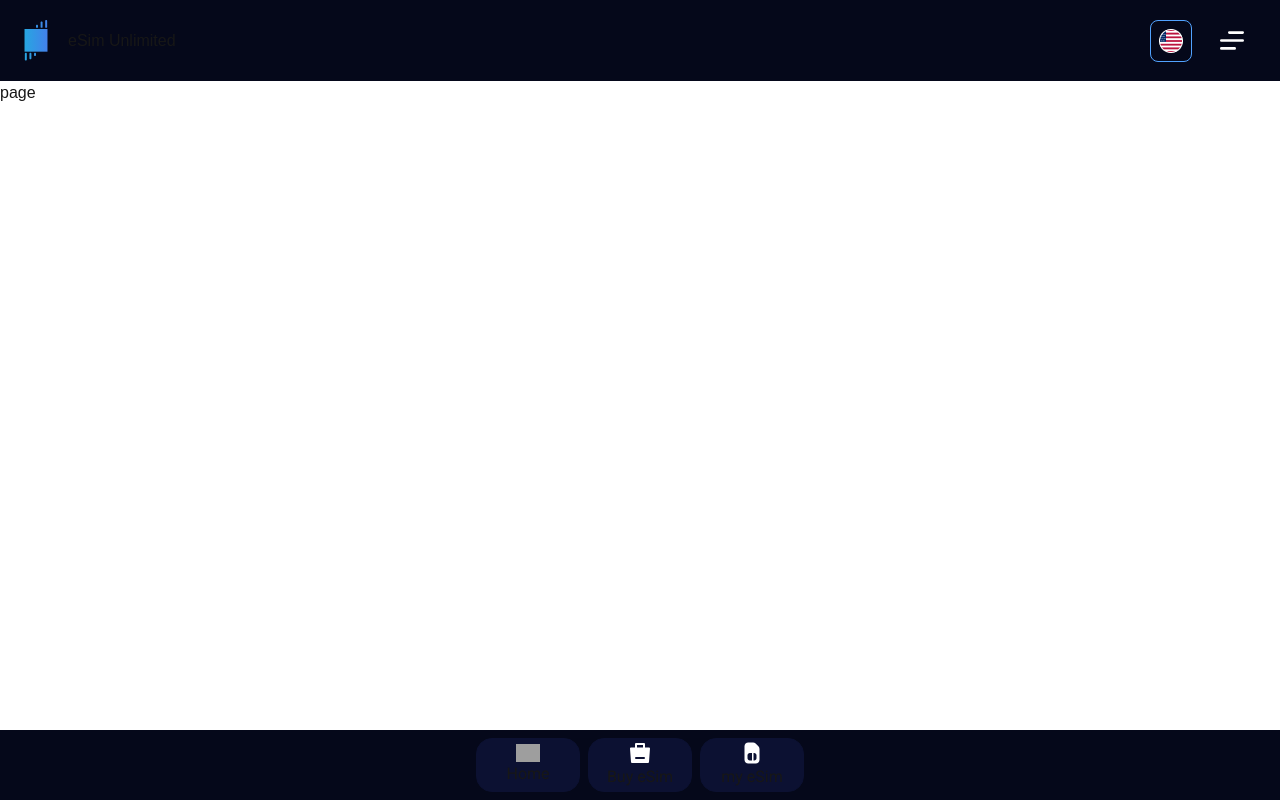
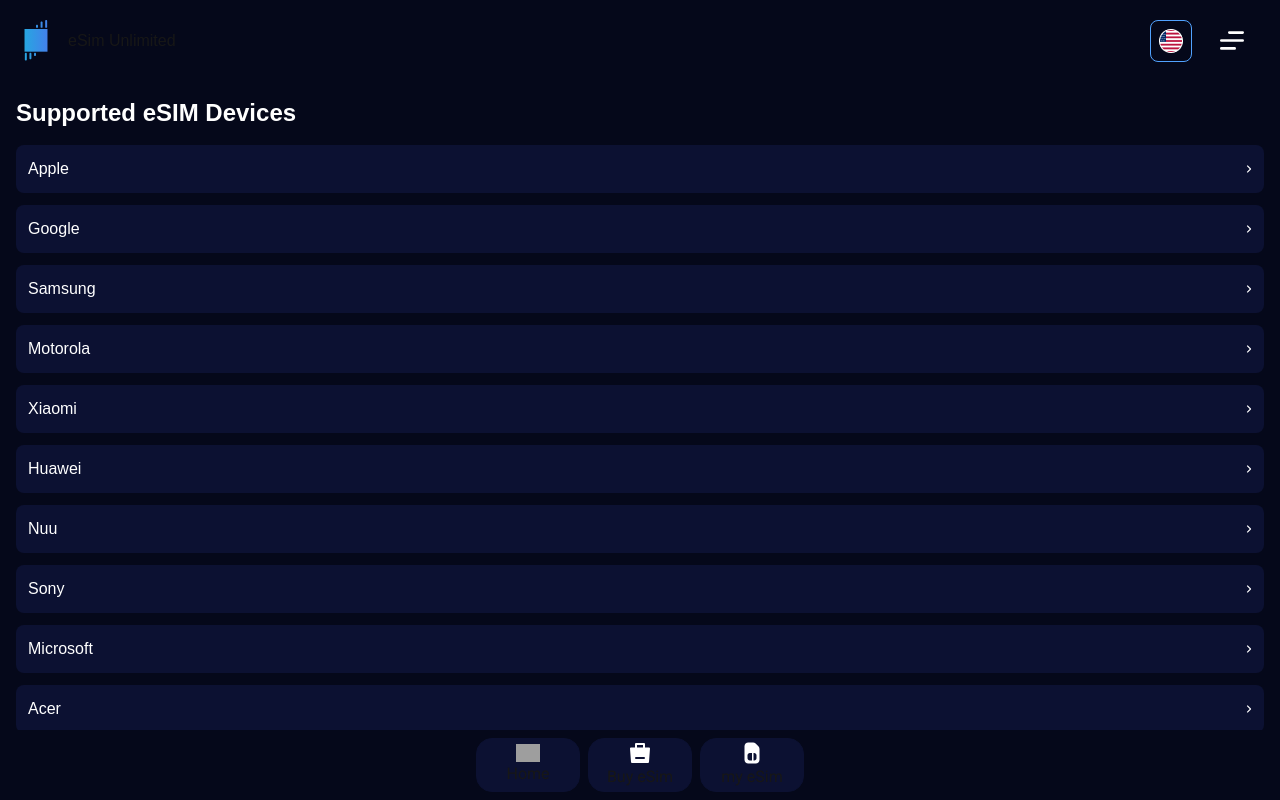
Before and after one commit to TolykbaevIlyas/eSIM, a Next.js app: page /support-device in a window 1280 px wide. Shown: the top 800 px of the page. Built offline with nearby package versions, Linux system fonts and the light colour scheme; grey boxes are pictures that could not be loaded.

Commit message:
feat: create support-devices

```diff
--- a/src/app/(pages)/faq/page.tsx
+++ b/src/app/(pages)/faq/page.tsx
@@ -1,5 +1,5 @@
 'use client'
-import React, { useEffect, useState } from "react";
+import React, { useState } from "react";
 import { motion } from "framer-motion";
 import Image from "next/image";
 
--- a/src/app/(pages)/support-device/page.tsx
+++ b/src/app/(pages)/support-device/page.tsx
@@ -1,9 +1,130 @@
-import React from 'react'
+"use client";
 
-const page = () => {
-  return (
-    <div>page</div>
-  )
+import Image from "next/image";
+import { useEffect, useState } from "react";
+
+interface DeviceCategory {
+  name: string;
+  devices?: string[];
 }
 
-export default page
+interface BrandData {
+  brand: string;
+  categories: DeviceCategory[];
+}
+
+const SupportedDevicesPage = () => {
+  // Список брендов
+  const [brands, setBrands] = useState<BrandData[]>([]);
+  // Выбранный бренд
+  const [selectedBrand, setSelectedBrand] = useState<BrandData | null>(null);
+  // Выбранная категория
+  const [selectedCategory, setSelectedCategory] = useState<DeviceCategory | null>(null);
+
+  useEffect(() => {
+    fetch("/esim_devices.json")
+      .then((res) => res.json())
+      .then((data) => {
+        console.log("Loaded data:", data);
+        // Если JSON приходит в виде объекта с ключом devices, сразу устанавливаем его
+        if (data.devices) {
+          setBrands(data.devices);
+        } else if (Array.isArray(data)) {
+          setBrands(data);
+        } else {
+          console.error("Неверная структура данных:", data);
+        }
+      })
+      .catch((err) => console.error("Failed to load data", err));
+  }, []);
+
+  let headerTitle = "Supported eSIM Devices";
+  if (selectedCategory) {
+    headerTitle = "Supported eSIM Devices";
+  } else if (selectedBrand) {
+    headerTitle = "Supported eSIM Devices";
+  }
+
+  return (
+    <div className="p-4 text-white bg-mainbg min-h-screen">
+
+      {/* Уровень брендов */}
+      {!selectedBrand && (
+
+        <div className="space-y-3">
+            <h1 className="text-2xl font-bold mb-4">{headerTitle}</h1>
+          {brands.map((brand, index) => (
+            <button
+              key={index}
+              className="w-full bg-bglight text-left p-3 rounded-lg hover:bg-[#1E254B] transition"
+              onClick={() => setSelectedBrand(brand)}
+            >
+              <span className="flex justify-between">
+                {brand.brand}
+                <Image src="/images/supportedDevice/arrow.svg" width={7} height={14} alt="arrow"/>
+              </span>
+            </button>
+          ))}
+        </div>
+      )}
+      {/* Уровень категорий */}
+      {selectedBrand && !selectedCategory && (
+        <div className="space-y-3">
+            <div className="flex gap-[18px]">
+                <button
+                    className="mb-3 text-blue-400 hover:underline"
+                    onClick={() => {
+                    setSelectedBrand(null);
+                    setSelectedCategory(null);
+                    }}
+                >
+                    <Image src="/images/supportedDevice/arrowL.svg" width={12} height={24} alt="arrow"/>
+                </button>
+                <h1 className="text-2xl font-bold mb-4">{headerTitle}</h1>
+
+            </div>
+          {selectedBrand.categories.map((category) => (
+            <button
+              key={category.name}
+              className="w-full bg-bglight text-left p-3 rounded-lg hover:bg-[#1E254B] transition"
+              onClick={() => setSelectedCategory(category)}
+            >
+                <span className="flex justify-between">
+                    {category.name}
+                    <Image src="/images/supportedDevice/arrow.svg" width={7} height={14} alt="arrow"/>
+                </span>
+            </button>
+          ))}
+        </div>
+      )}
+      {/* Уровень устройств */}
+      {selectedCategory && (
+        <div className="space-y-3">
+          <div className="flex gap-[18px]">
+                <button
+                    className="mb-3 text-blue-400 hover:underline"
+                    onClick={() => {
+                    setSelectedBrand(null);
+                    setSelectedCategory(null);
+                    }}
+                >
+                    <Image src="/images/supportedDevice/arrowL.svg" width={12} height={24} alt="arrow"/>
+                </button>
+                <h1 className="text-2xl font-bold mb-4">{headerTitle}</h1>
+
+            </div>
+          {selectedCategory.devices?.map((device) => (
+            <div
+              key={device}
+              className="w-full bg-bglight p-3 rounded-lg"
+            >
+              {device}
+            </div>
+          ))}
+        </div>
+      )}
+    </div>
+  );
+};
+
+export default SupportedDevicesPage;
```
Also changed, not shown: public/images/supportedDevice/arrow.svg (added), public/images/supportedDevice/arrowL.svg (added).
